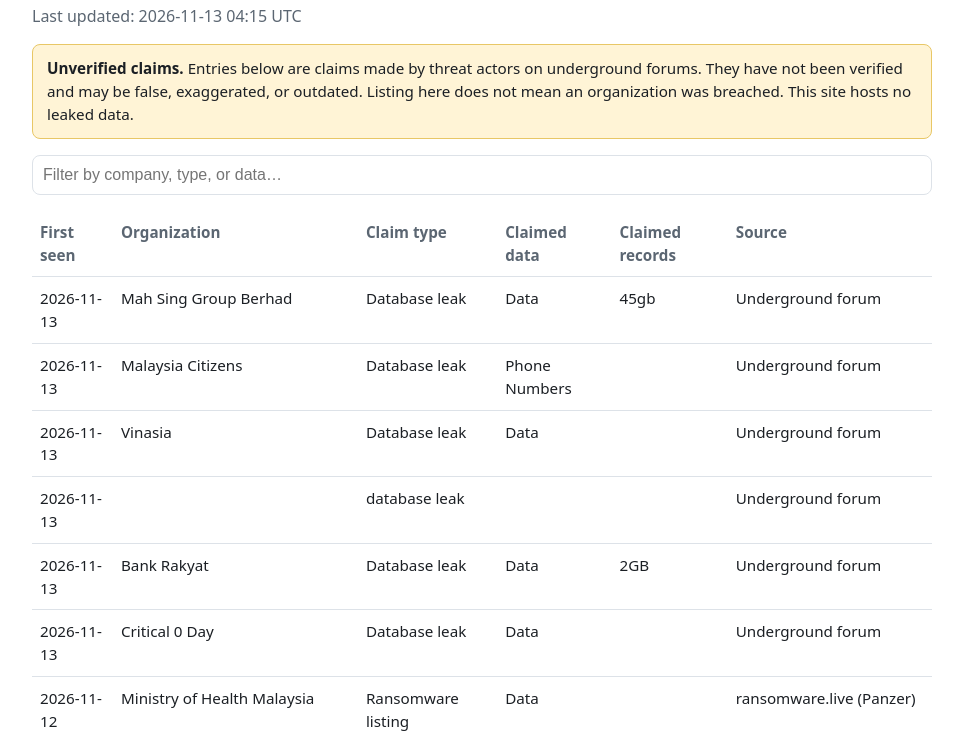
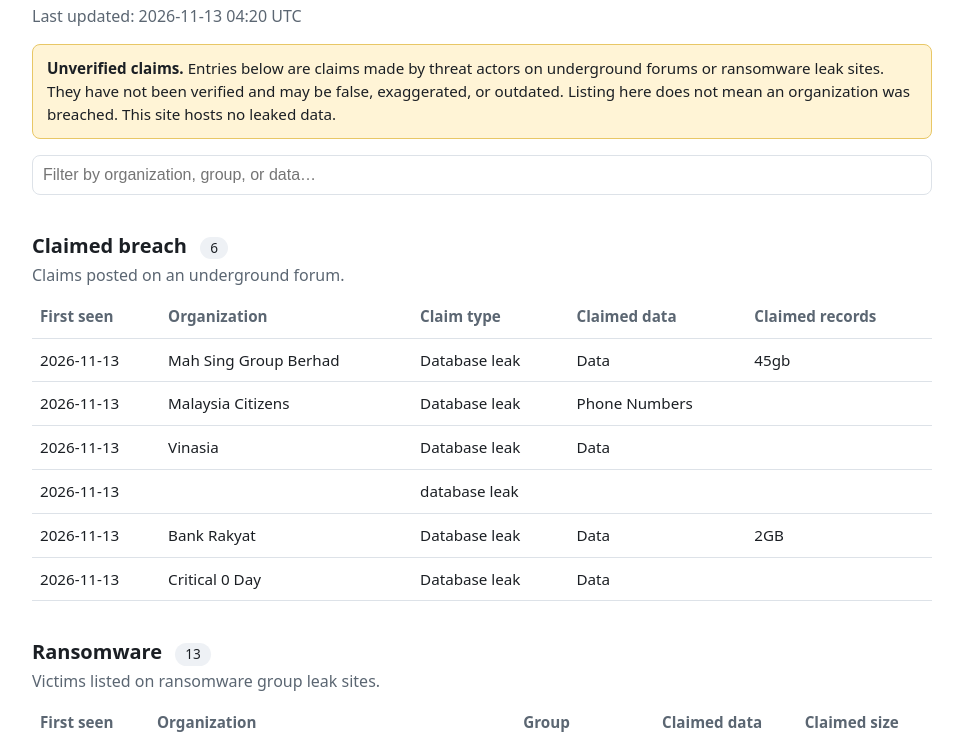
Before and after one commit to Kanzeniaaq/Malaysian-Breach, a plain HTML site: page index.html in a window 1280 px wide. Shown: the part 62-800 px from the top of the page, without its empty margins (158-1121 px from the left). Drawn offline with Linux system fonts and the light colour scheme.

Commit message:
Update 2026-11-13

```diff
--- a/data.json
+++ b/data.json
@@ -1,5 +1,5 @@
 {
-  "generated_at": "2026-11-13T04:15:34+00:00",
+  "generated_at": "2026-11-13T04:20:15+00:00",
   "entries": [
     {
       "company": "Mah Sing Group Berhad",
--- a/index.html
+++ b/index.html
@@ -5,22 +5,25 @@
 <meta name="viewport" content="width=device-width, initial-scale=1">
 <title>Malaysia Breach Claims Tracker</title>
 <style>
-  :root { --bg:#ffffff; --fg:#1b1f24; --muted:#5b6672; --line:#dde2e8; --warn:#fff4d6; --warn-line:#e8c766; }
+  :root { --bg:#ffffff; --fg:#1b1f24; --muted:#5b6672; --line:#dde2e8; --warn:#fff4d6; --warn-line:#e8c766; --chip:#eef1f5; }
   @media (prefers-color-scheme: dark) {
-    :root { --bg:#14181d; --fg:#e6e9ed; --muted:#9aa5b1; --line:#2a313a; --warn:#3a3220; --warn-line:#7a6428; }
+    :root { --bg:#14181d; --fg:#e6e9ed; --muted:#9aa5b1; --line:#2a313a; --warn:#3a3220; --warn-line:#7a6428; --chip:#232a33; }
   }
   body { font-family: system-ui, sans-serif; background:var(--bg); color:var(--fg); margin:0; line-height:1.5; }
   main { max-width: 900px; margin: 0 auto; padding: 24px 16px 48px; }
   h1 { margin: 0 0 4px; font-size: 1.6rem; }
-  .sub { color:var(--muted); margin:0 0 16px; }
+  h2 { margin: 36px 0 2px; font-size: 1.25rem; }
+  .sub { color:var(--muted); margin:0 0 8px; }
+  .count { display:inline-block; background:var(--chip); border-radius:999px; padding:1px 10px; font-size:.85rem; margin-left:8px; font-weight:500; }
   .warn { background:var(--warn); border:1px solid var(--warn-line); border-radius:8px; padding:12px 14px; margin:16px 0; font-size:.95rem; }
   input { width:100%; box-sizing:border-box; padding:10px; border:1px solid var(--line); border-radius:8px; background:var(--bg); color:var(--fg); font-size:1rem; }
-  .wrap { overflow-x:auto; margin-top:16px; }
+  .wrap { overflow-x:auto; margin-top:8px; }
   table { width:100%; border-collapse:collapse; font-size:.95rem; }
   th, td { text-align:left; padding:10px 8px; border-bottom:1px solid var(--line); vertical-align:top; }
   th { color:var(--muted); font-weight:600; }
-  .empty { color:var(--muted); padding:16px 0; }
-  footer { color:var(--muted); font-size:.85rem; margin-top:32px; }
+  .empty { color:var(--muted); padding:12px 0; }
+  footer { color:var(--muted); font-size:.85rem; margin-top:40px; }
+  a { color:inherit; }
 </style>
 </head>
 <body>
@@ -30,24 +33,39 @@
 
   <div class="warn">
     <strong>Unverified claims.</strong> Entries below are claims made by threat actors on underground
-    forums. They have not been verified and may be false, exaggerated, or outdated. Listing here does not
-    mean an organization was breached. This site hosts no leaked data.
+    forums or ransomware leak sites. They have not been verified and may be false, exaggerated, or outdated.
+    Listing here does not mean an organization was breached. This site hosts no leaked data.
   </div>
 
-  <input id="q" type="search" placeholder="Filter by company, type, or data…">
+  <input id="q" type="search" placeholder="Filter by organization, group, or data…">
 
+  <h2>Claimed breach <span class="count" id="forum-count">0</span></h2>
+  <p class="sub">Claims posted on an underground forum.</p>
   <div class="wrap">
     <table>
       <thead>
-        <tr><th>First seen</th><th>Organization</th><th>Claim type</th><th>Claimed data</th><th>Claimed records</th><th>Source</th></tr>
+        <tr><th>First seen</th><th>Organization</th><th>Claim type</th><th>Claimed data</th><th>Claimed records</th></tr>
       </thead>
-      <tbody id="rows"></tbody>
+      <tbody id="forum-rows"></tbody>
     </table>
-    <div class="empty" id="empty" hidden>No entries match.</div>
+    <div class="empty" id="forum-empty" hidden>No entries.</div>
+  </div>
+
+  <h2>Ransomware <span class="count" id="ransom-count">0</span></h2>
+  <p class="sub">Victims listed on ransomware group leak sites.</p>
+  <div class="wrap">
+    <table>
+      <thead>
+        <tr><th>First seen</th><th>Organization</th><th>Group</th><th>Claimed data</th><th>Claimed size</th></tr>
+      </thead>
+      <tbody id="ransom-rows"></tbody>
+    </table>
+    <div class="empty" id="ransom-empty" hidden>No entries.</div>
   </div>
 
   <footer>
-    Ransomware listing data via <a href="https://www.ransomware.live/">ransomware.live</a>. Organizations that want an entry corrected or removed: contact [YOUR CONTACT EMAIL HERE].
+    Ransomware listing data via <a href="https://www.ransomware.live/">ransomware.live</a>.
+    Organizations that want an entry corrected or removed: contact your-contact-email@example.com.
   </footer>
 </main>
 
@@ -58,15 +76,26 @@ function esc(s) {
   return String(s ?? "").replace(/[&<>"']/g, c => ({"&":"&amp;","<":"&lt;",">":"&gt;",'"':"&quot;","'":"&#39;"}[c]));
 }
 
+function rowsFor(list, cells) {
+  return list.map(e => "<tr>" + cells(e).map(c => `<td>${esc(c)}</td>`).join("") + "</tr>").join("");
+}
+
 function render() {
   const q = document.getElementById("q").value.toLowerCase();
-  const shown = entries.filter(e => Object.values(e).join(" ").toLowerCase().includes(q));
-  document.getElementById("rows").innerHTML = shown.map(e =>
-    `<tr><td>${esc(e.first_seen)}</td><td>${esc(e.company)}</td><td>${esc(e.claim_type)}</td>` +
-    `<td>${esc(e.data_types)}</td><td>${esc(e.records_claimed)}</td>` +
-    `<td>${esc(e.source)}${e.group ? " (" + esc(e.group) + ")" : ""}</td></tr>`
-  ).join("");
-  document.getElementById("empty").hidden = shown.length > 0;
+  const match = e => Object.values(e).join(" ").toLowerCase().includes(q);
+
+  const forum = entries.filter(e => e.source !== "ransomware.live").filter(match);
+  const ransom = entries.filter(e => e.source === "ransomware.live").filter(match);
+
+  document.getElementById("forum-rows").innerHTML =
+    rowsFor(forum, e => [e.first_seen, e.company, e.claim_type, e.data_types, e.records_claimed]);
+  document.getElementById("ransom-rows").innerHTML =
+    rowsFor(ransom, e => [e.first_seen, e.company, e.group, e.data_types, e.records_claimed]);
+
+  document.getElementById("forum-count").textContent = forum.length;
+  document.getElementById("ransom-count").textContent = ransom.length;
+  document.getElementById("forum-empty").hidden = forum.length > 0;
+  document.getElementById("ransom-empty").hidden = ransom.length > 0;
 }
 
 fetch("data.json", {cache: "no-store"})
```
